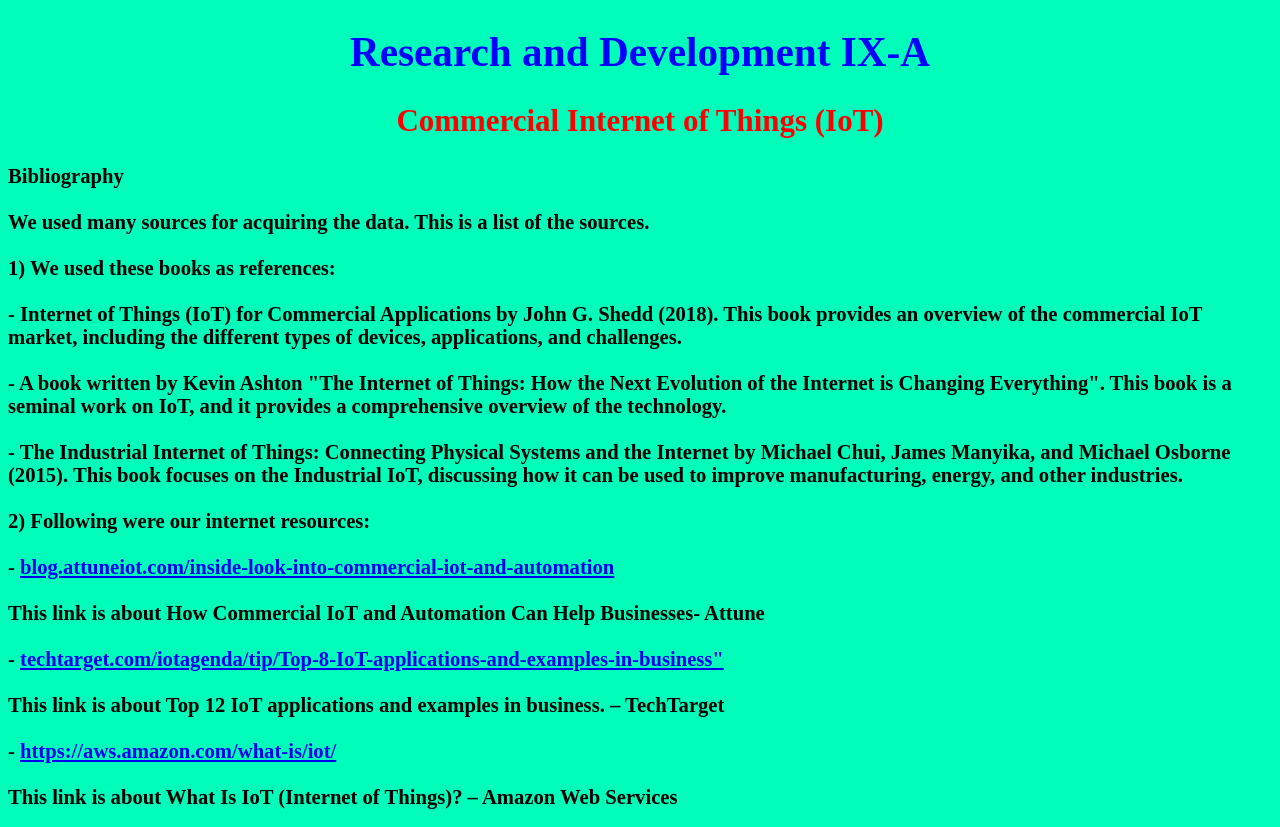
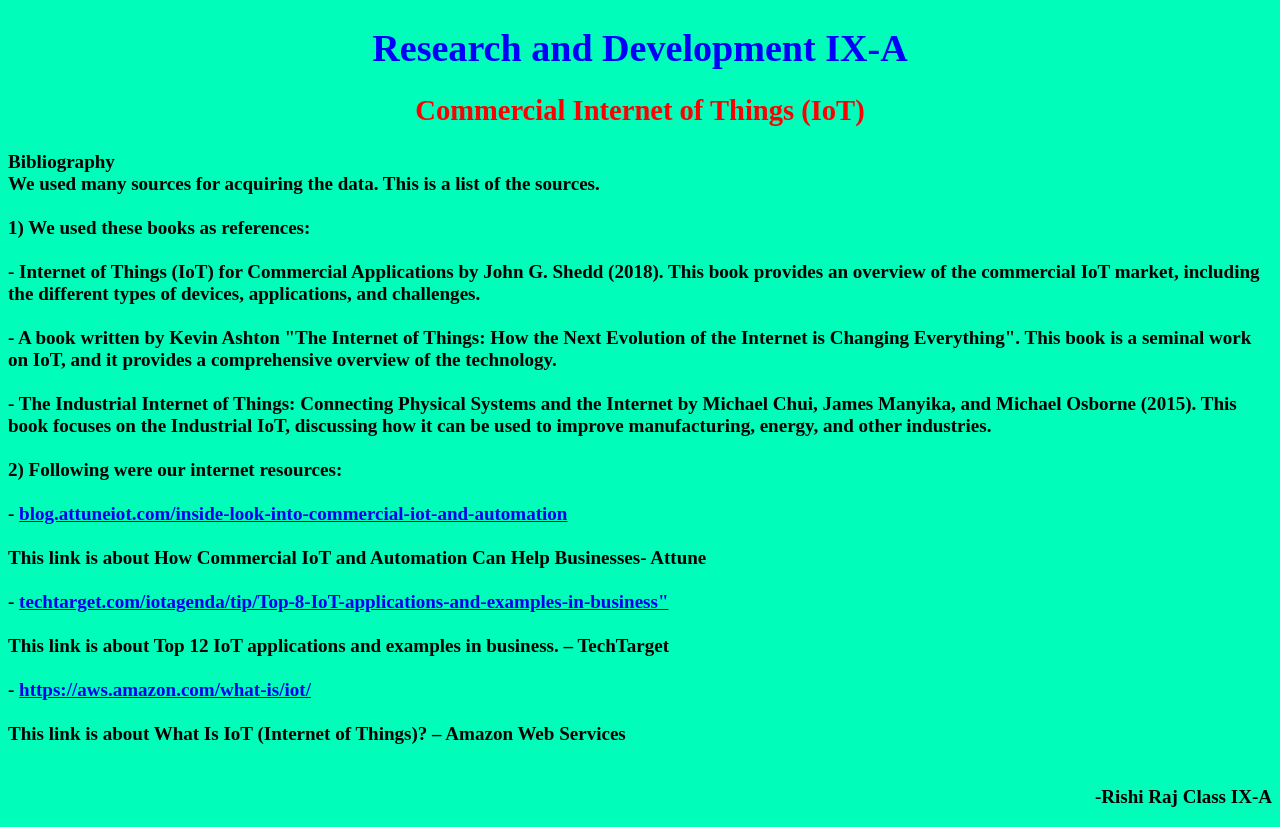
Before and after one commit to RishiRaj5210/rishirand, a plain HTML site: page index.html in a window 1280 px wide. Drawn offline with Linux system fonts and the light colour scheme.

Commit message:
Update index.html

```diff
--- a/index.html
+++ b/index.html
@@ -2,7 +2,7 @@
 <html>
 <body style="background-color:rgb(0, 253, 186);">
 <style>
-    body{font-size: 129%;}
+    body{font-size: 119%;}
     body{color: black;}
     h1{color: blue;}
     h2{color: red;}
@@ -17,7 +17,7 @@
 <body>
     <b>
     Bibliography
-<br><br>
+    <br>
 We used many sources for acquiring the data. This is a list of the sources.
 <br><br>
 1) We used these books as references:
@@ -41,6 +41,8 @@ This link is about How Commercial IoT and Automation Can Help Businesses- Attune
  -	<a href="aws.amazon.com/what-is/iot/">https://aws.amazon.com/what-is/iot/</a>
 <br><br>
  This link is about What Is IoT (Internet of Things)? – Amazon Web Services
+ <br><br>
+ <p style="text-align:right;">-Rishi Raj Class IX-A</p>
 </b>
 </body>
 </html>
```
